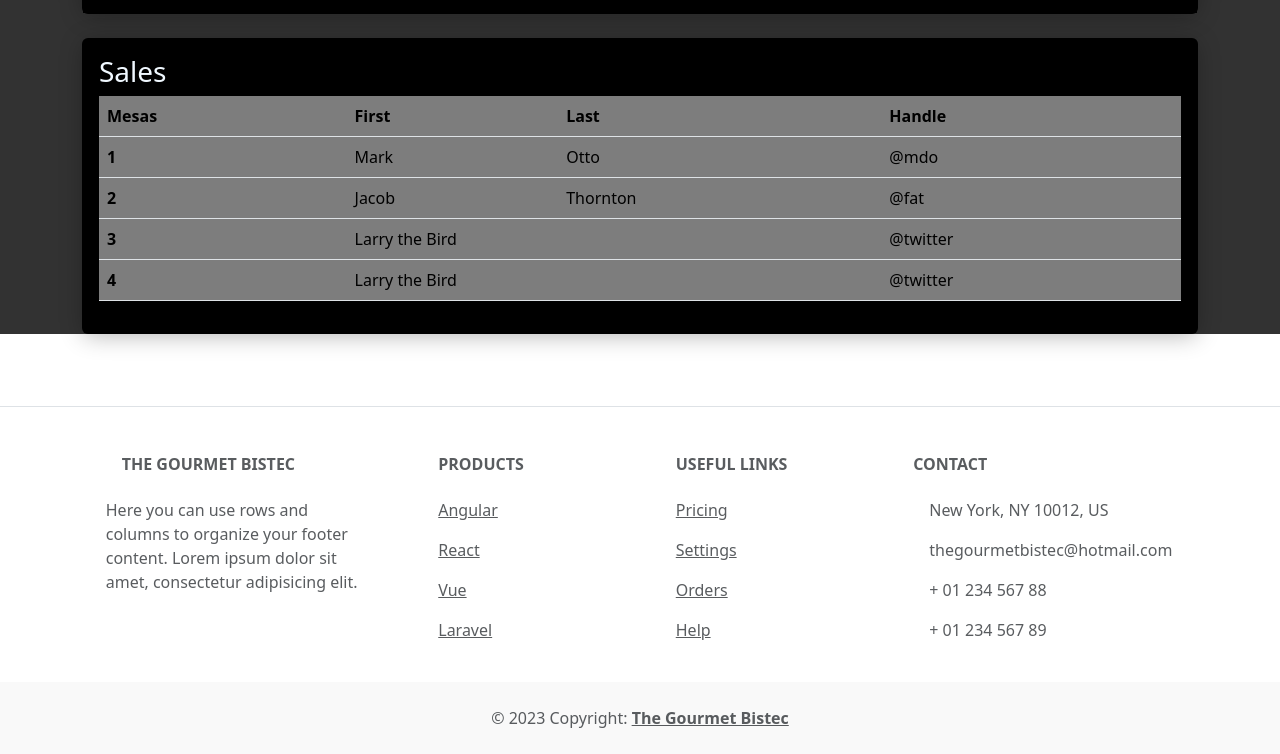
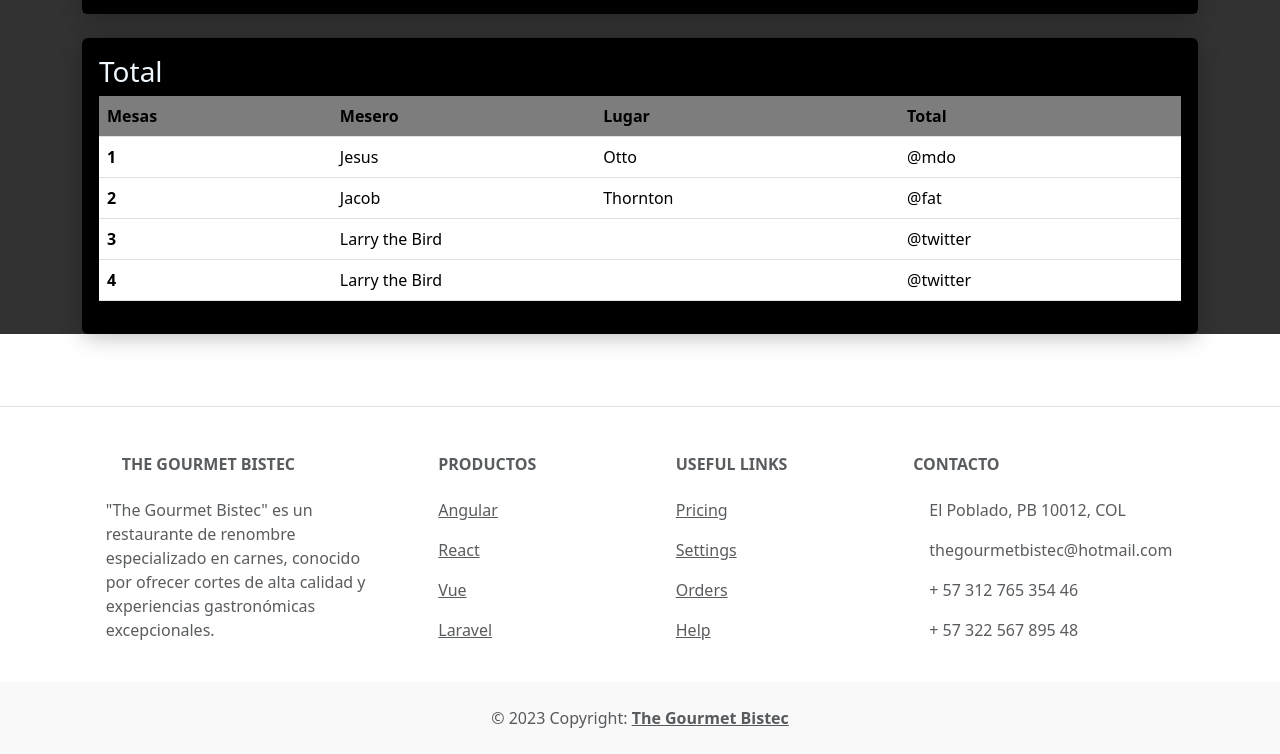
Before and after one commit to evidenciacode/bistec, a plain HTML site: page ejemplo12/Proyecto001/index.html in a window 1280 px wide. Shown: the part 575-1329 px from the top of the page. Drawn offline with Linux system fonts and the light colour scheme.

Commit message:
cambios pequenos

```diff
--- a/ejemplo12/Proyecto001/index.html
+++ b/ejemplo12/Proyecto001/index.html
@@ -215,40 +215,43 @@
     <div class="container">
         <div style="background-color: black;" class="card Shadow">
             <div  class="card-body">
-                <h3 style="color: aliceblue;">Sales</h3>
+                <h3 style="color: aliceblue;">Total</h3>
                 <table style="background-color: black;" class="table">
                     <thead>
                         <tr>
                             <th style="background-color: rgb(125, 125, 125);" scope="col">Mesas</th>
-                            <th style="background-color: rgb(125, 125, 125);" scope="col">First</th>
-                            <th style="background-color: rgb(125, 125, 125);" scope="col">Last</th>
-                            <th style="background-color: rgb(125, 125, 125);" scope="col">Handle</th>
+                            <th style="background-color: rgb(125, 125, 125);" scope="col">Mesero</th>
+                            <th style="background-color: rgb(125, 125, 125);" scope="col">Lugar</th>
+                            <th style="background-color: rgb(125, 125, 125);" scope="col">Total</th>
                         </tr>
                     </thead>
                     <tbody id="salesItems">
                         <tr>
-                            <th style="background-color: rgb(125, 125, 125);" scope="row">1</th>
-                            <td style="background-color: rgb(125, 125, 125);">Mark</td>
-                            <td style="background-color: rgb(125, 125, 125);">Otto</td>
-                            <td style="background-color: rgb(125, 125, 125);">@mdo</td>
+                            <th style="background-color: rgb(255, 255, 255);" scope="row">1</th>
+                            <td style="background-color: rgb(255, 255, 255);">Jesus</td>
+                            <td style="background-color: rgb(255, 255, 255);">Otto</td>
+                            <td style="background-color: rgb(255, 255, 255);">@mdo</td>
+                        </tr>
+                    </tbody>
+                    <tbody id="salesItems2">
+                        <tr>
+                            <th style="background-color: rgb(255, 255, 255);" scope="row">2</th>
+                            <td style="background-color: rgb(255, 255, 255);">Jacob</td>
+                            <td style="background-color: rgb(255, 255, 255);">Thornton</td>
+                            <td style="background-color: rgb(255, 255, 255);">@fat</td>
+                        </tr>
+                    </tbody>
+                        <tr>
+                            <th style="background-color: rgb(255, 255, 255);" scope="row">3</th>
+                            <td style="background-color: rgb(255, 255, 255);" colspan="2">Larry the Bird</td>
+                            <td style="background-color: rgb(255, 255, 255);">@twitter</td>
                         </tr>
                         <tr>
-                            <th style="background-color: rgb(125, 125, 125);" scope="row">2</th>
-                            <td style="background-color: rgb(125, 125, 125);">Jacob</td>
-                            <td style="background-color: rgb(125, 125, 125);">Thornton</td>
-                            <td style="background-color: rgb(125, 125, 125);">@fat</td>
+                            <th style="background-color: rgb(255, 255, 255);" scope="row">4</th>
+                            <td style="background-color: rgb(255, 255, 255);" colspan="2">Larry the Bird</td>
+                            <td style="background-color: rgb(255, 255, 255);">@twitter</td>
                         </tr>
-                        <tr>
-                            <th style="background-color: rgb(125, 125, 125);" scope="row">3</th>
-                            <td style="background-color: rgb(125, 125, 125);" colspan="2">Larry the Bird</td>
-                            <td style="background-color: rgb(125, 125, 125);">@twitter</td>
-                        </tr>
-                        <tr>
-                            <th style="background-color: rgb(125, 125, 125);" scope="row">4</th>
-                            <td style="background-color: rgb(125, 125, 125);" colspan="2">Larry the Bird</td>
-                            <td style="background-color: rgb(125, 125, 125);">@twitter</td>
-                        </tr>
-                    </tbody>
+
                 </table>
             </div>
         </div>
@@ -298,8 +301,9 @@
                         <i class="fas fa-gem me-3 text-secondary"></i>The Gourmet Bistec
                     </h6>
                     <p>
-                        Here you can use rows and columns to organize your footer content. Lorem ipsum
-                        dolor sit amet, consectetur adipisicing elit.
+                        "The Gourmet Bistec" es un restaurante de renombre
+                         especializado en carnes, conocido por ofrecer cortes
+                        de alta calidad y experiencias gastronómicas excepcionales.
                     </p>
                 </div>
                 <!-- Grid column -->
@@ -308,7 +312,7 @@
                 <div class="col-md-2 col-lg-2 col-xl-2 mx-auto mb-4">
                     <!-- Links -->
                     <h6 class="text-uppercase fw-bold mb-4">
-                        Products
+                        Productos
                     </h6>
                     <p>
                         <a href="#!" class="text-reset">Angular</a>
@@ -349,14 +353,14 @@
                 <!-- Grid column -->
                 <div class="col-md-4 col-lg-3 col-xl-3 mx-auto mb-md-0 mb-4">
                     <!-- Links -->
-                    <h6 class="text-uppercase fw-bold mb-4">Contact</h6>
-                    <p><i class="fas fa-home me-3 text-secondary"></i> New York, NY 10012, US</p>
+                    <h6 class="text-uppercase fw-bold mb-4">Contacto</h6>
+                    <p><i class="fas fa-home me-3 text-secondary"></i> El Poblado, PB 10012, COL</p>
                     <p>
                         <i class="fas fa-envelope me-3 text-secondary"></i>
                         thegourmetbistec@hotmail.com
                     </p>
-                    <p><i class="fas fa-phone me-3 text-secondary"></i> + 01 234 567 88</p>
-                    <p><i class="fas fa-print me-3 text-secondary"></i> + 01 234 567 89</p>
+                    <p><i class="fas fa-phone me-3 text-secondary"></i> + 57 312 765 354 46</p>
+                    <p><i class="fas fa-print me-3 text-secondary"></i> + 57 322 567 895 48</p>
                 </div>
                 <!-- Grid column -->
             </div>
--- a/ejemplo12/Proyecto001/js/core/code.js
+++ b/ejemplo12/Proyecto001/js/core/code.js
@@ -1,5 +1,7 @@
 function AddItem(val) {
-     document.getElementById("salesItems").innerHTML = AddTableItem(1, val, `other: ${val}`, "1234");
+     //document.getElementById("salesItems").innerHTML = AddTableItem(1, val, `other: ${val}`, "1234");
 
-    //document.getElementById("salesItems").appendChild(AddTableItemOption2(1, val, `other: ${val}`, "1234"));
+    document.getElementById("salesItems").appendChild(AddTableItemOption2(1, val, `other: ${val}`, "5000"));
+
+    document.getElementById("salesItems2").appendChild(AddTableItemOption2(2, val, `other: ${val}`, "200"));
 }
--- a/ejemplo12/Proyecto001/js/template/template.js
+++ b/ejemplo12/Proyecto001/js/template/template.js
@@ -1,4 +1,4 @@
-let MenuItems = ["Picanha", "Picada", "Tomahawk","Costila De Cerdo","Wagyu"];
+let MenuItems = ["Picanha", "Picada", "Tomahawk","Costila De Cerdo","Wagyu","Filete T-Bone","Cola de Cuadril","Churrasco","Bife Ancho","Bife Ancho con Hueso","Asado de Tira","Bife de Vacío","Lomo","Rib Eye","Porterhouse","Kebab","Filete","Top Sirloin","Arrachera","Entraña"];
 
 function InitialValues() {
     var select = document.getElementsByClassName("menuItems");
```
